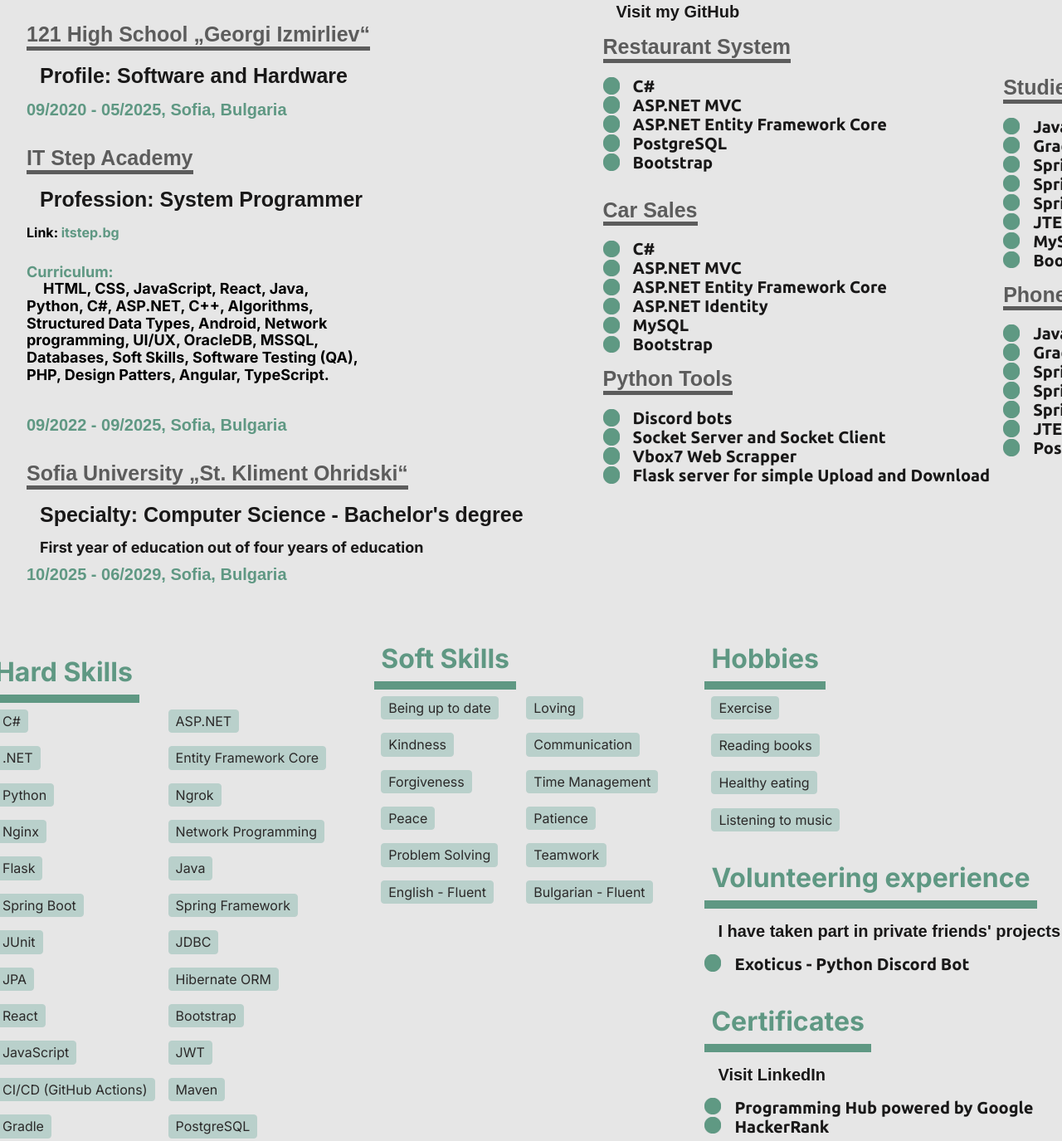
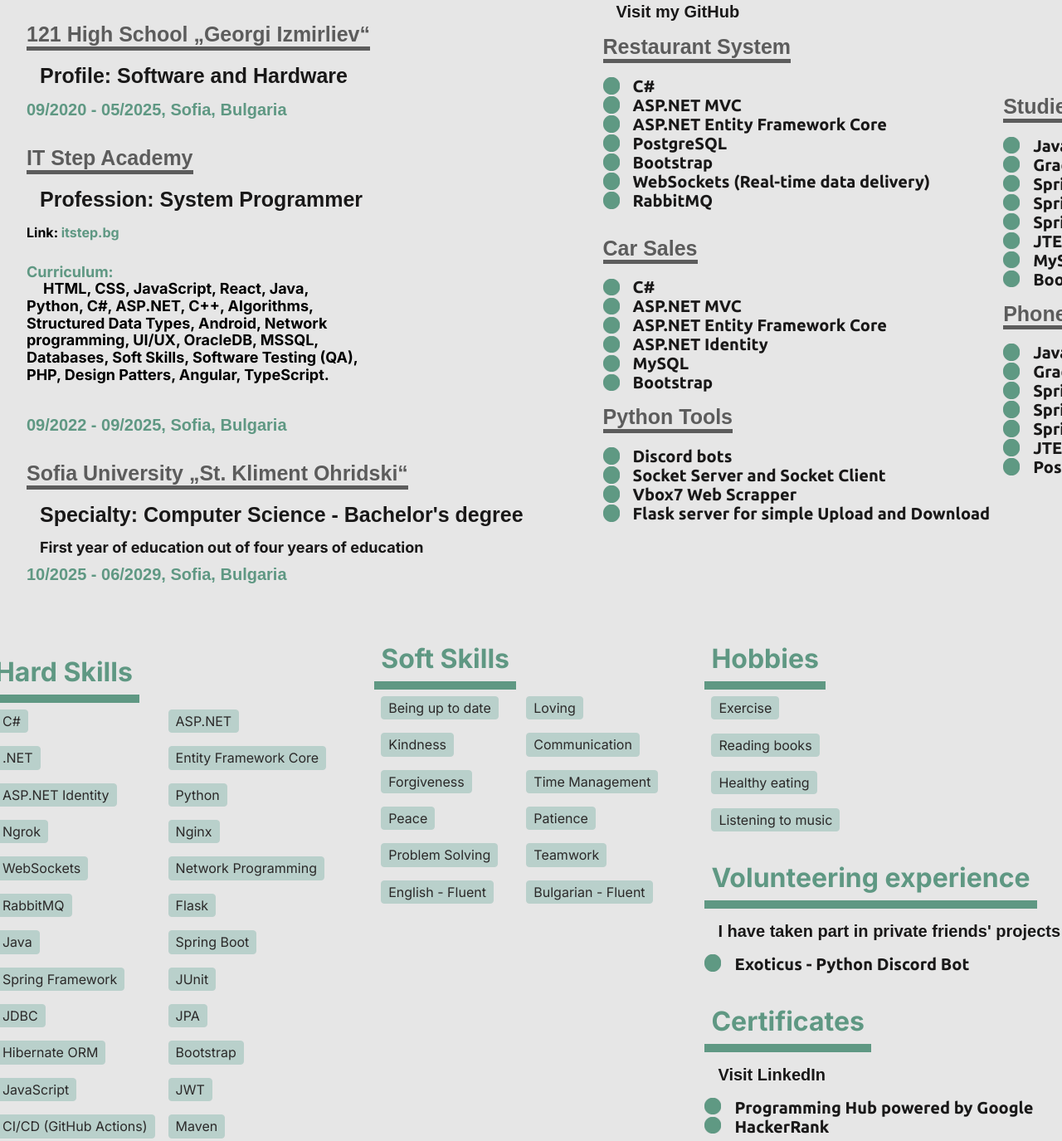
Before and after one commit to KristiyanDinev/CV, a plain HTML site: page html/index.html in a window 1280 px wide. Shown: the part 485-1860 px from the top of the page at 83% size. Drawn offline with Linux system fonts and the light colour scheme.

Commit message:
Updated CV.

```diff
--- a/html/index.html
+++ b/html/index.html
@@ -122,6 +122,14 @@
                         <div class="home-container14">
                           <img alt="image" src="green_circle.png" class="home-image18" />
                           <span class="home-text31">Bootstrap</span>
+                        </div>
+                        <div class="home-container14">
+                          <img alt="image" src="green_circle.png" class="home-image18" />
+                          <span class="home-text31">WebSockets (Real-time data delivery)</span>
+                        </div>
+                        <div class="home-container14">
+                          <img alt="image" src="green_circle.png" class="home-image18" />
+                          <span class="home-text31">RabbitMQ</span>
                         </div>
                       </div>
                       <div class="home-python-tools2">
@@ -255,10 +263,13 @@
                     <span class="home-text41">ASP.NET</span>
                     <span class="home-text42">.NET</span>
                     <span class="home-text42">Entity Framework Core</span>
+                    <span class="home-text42">ASP.NET Identity</span>
                     <span class="home-text43">Python</span>
                     <span class="home-text44">Ngrok</span>
                     <span class="home-text44">Nginx</span>
+                    <span class="home-text44">WebSockets</span>
                     <span class="home-text45">Network Programming</span>
+                    <span class="home-text45">RabbitMQ</span>
                     <span class="home-text46">Flask</span>
                     <span class="home-text47">Java</span>
                     <span class="home-text48">Spring Boot</span>
@@ -267,7 +278,6 @@
                     <span class="home-text50">JDBC</span>
                     <span class="home-text50">JPA</span>
                     <span class="home-text50">Hibernate ORM</span>
-                    <span class="home-text51">React</span>
                     <span class="home-text51">Bootstrap</span>
                     <span class="home-text52">JavaScript</span>
                     <span class="home-text53">JWT</span>
```
Also changed, not shown: 2 other files.
